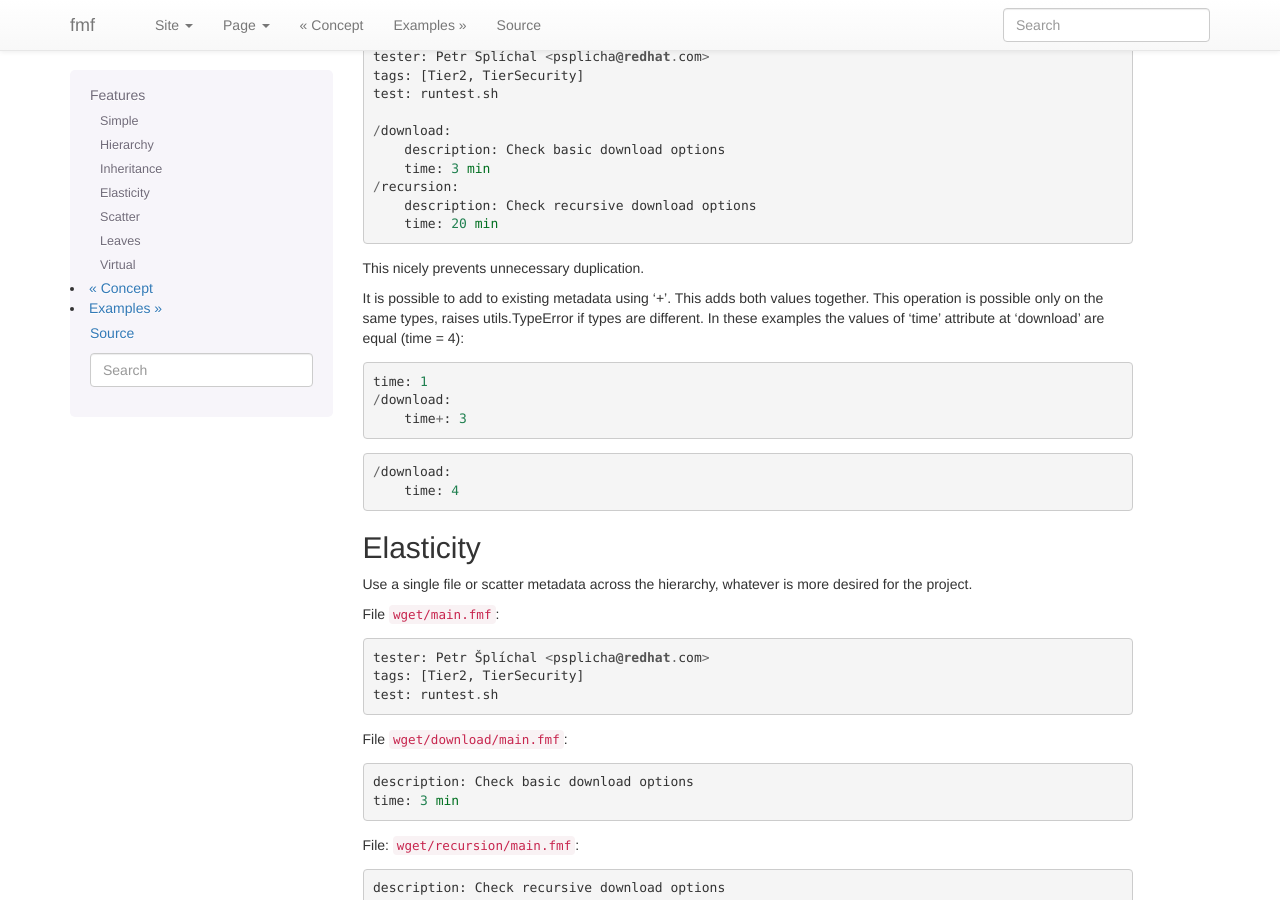
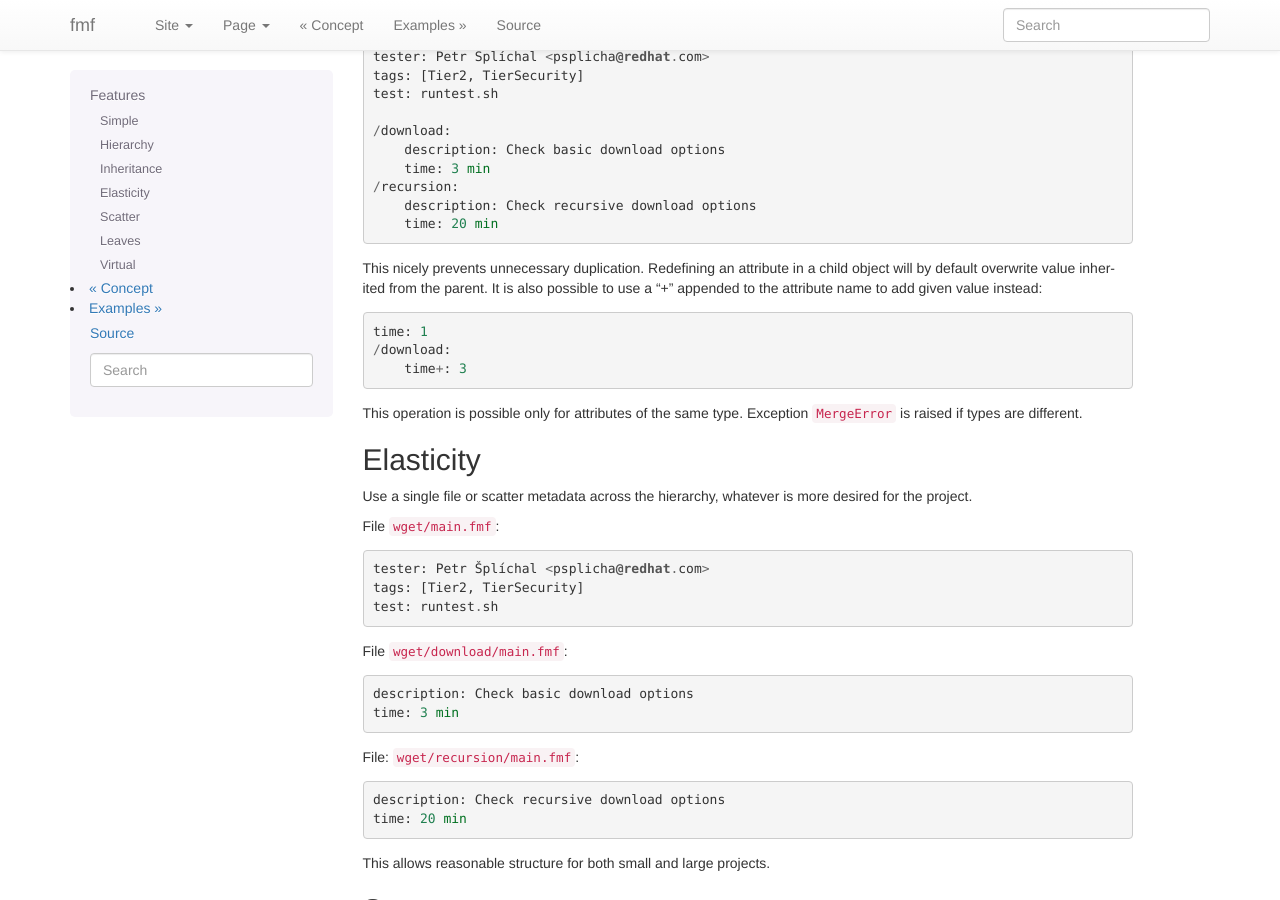
Before and after one commit to teemtee/fmf, a Sphinx documentation site: the page built from docs/features.rst, in a window 1280 px wide and 900 px high, scrolled down 978 px. Built offline with Sphinx 7.4.7, drawn with Linux system fonts in a browser that asks for light colours.

Commit message:
Several adjustments for the attributes adding
* Run tests directly on the examples
* Rename exception to MergeError
* A bit of code cleanup

```diff
--- a/docs/features.rst
+++ b/docs/features.rst
@@ -68,20 +68,18 @@ Metadata is inherited from parent objects::
         description: Check recursive download options
         time: 20 min
 
-This nicely prevents unnecessary duplication.
-
-It is possible to add to existing metadata using '+'. This adds both values together.
-This operation is possible only on the same types, raises utils.TypeError if types are different.
-In these examples the values of 'time' attribute at 'download' are equal (time = 4)::
+This nicely prevents unnecessary duplication. Redefining an
+attribute in a child object will by default overwrite value
+inherited from the parent. It is also possible to use a "+"
+appended to the attribute name to add given value instead::
 
     time: 1
     /download:
         time+: 3
 
-::
+This operation is possible only for attributes of the same type.
+Exception ``MergeError`` is raised if types are different.
 
-    /download:
-        time: 4
 
 Elasticity
 ~~~~~~~~~~~~~~~~~~~~~~~~~~~~~~~~~~~~~~~~~~~~~~~~~~~~~~~~~~~~~~~~~~
```
Also changed, not shown: 9 other files.
